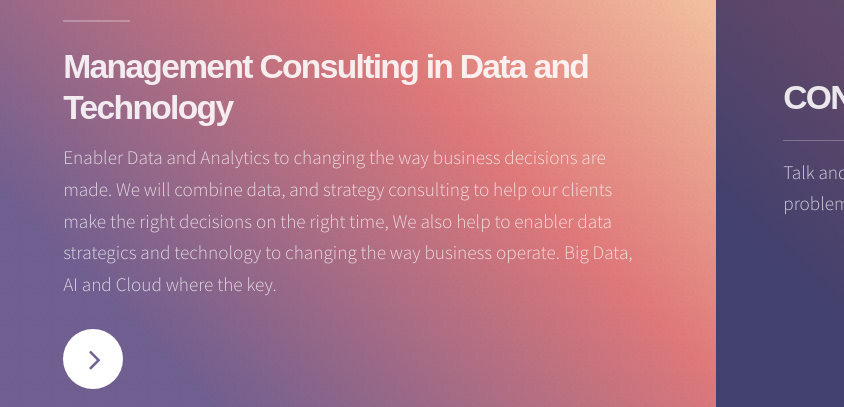
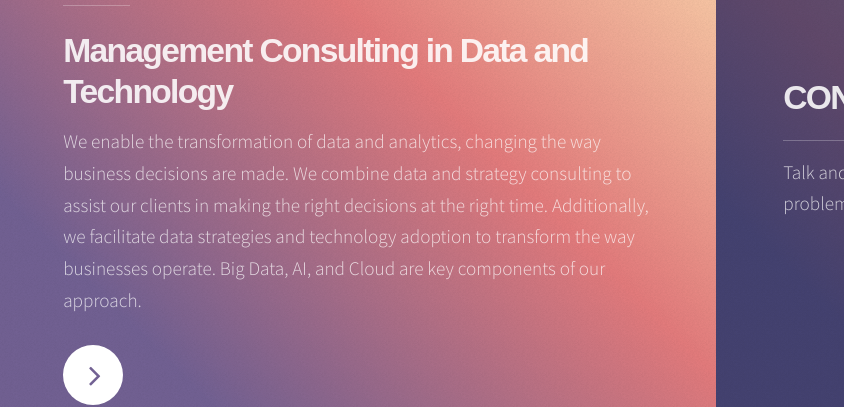
Before and after one commit to katalyti/katalyti.github.io, a plain HTML site: page index.html in a window 1280 px wide. Shown: the part 251-658 px from the top of the page, 436-1280 px from the left. Drawn offline with Linux system fonts and the light colour scheme.

Commit message:
Update index.html

```diff
--- a/index.html
+++ b/index.html
@@ -27,8 +27,7 @@
     <div class="content color0 span-3-75">
         <h1 class="major">Katalyti</h1>
         <h2>Management Consulting in Data and Technology</h2>
-        <p>Enabler Data and Analytics to changing the way business decisions are made. We will combine data, and strategy consulting to help our clients make the right decisions on the right time, We also help to enabler data strategics and technology to
-            changing the way business operate. Big Data, AI and Cloud where the key.
+        <p>We enable the transformation of data and analytics, changing the way business decisions are made. We combine data and strategy consulting to assist our clients in making the right decisions at the right time. Additionally, we facilitate data strategies and technology adoption to transform the way businesses operate. Big Data, AI, and Cloud are key components of our approach.
         </p>
         <ul class="actions">
             <li><a href="#first" class="button special color1 circle icon fa-angle-right">Next</a></li>
```
